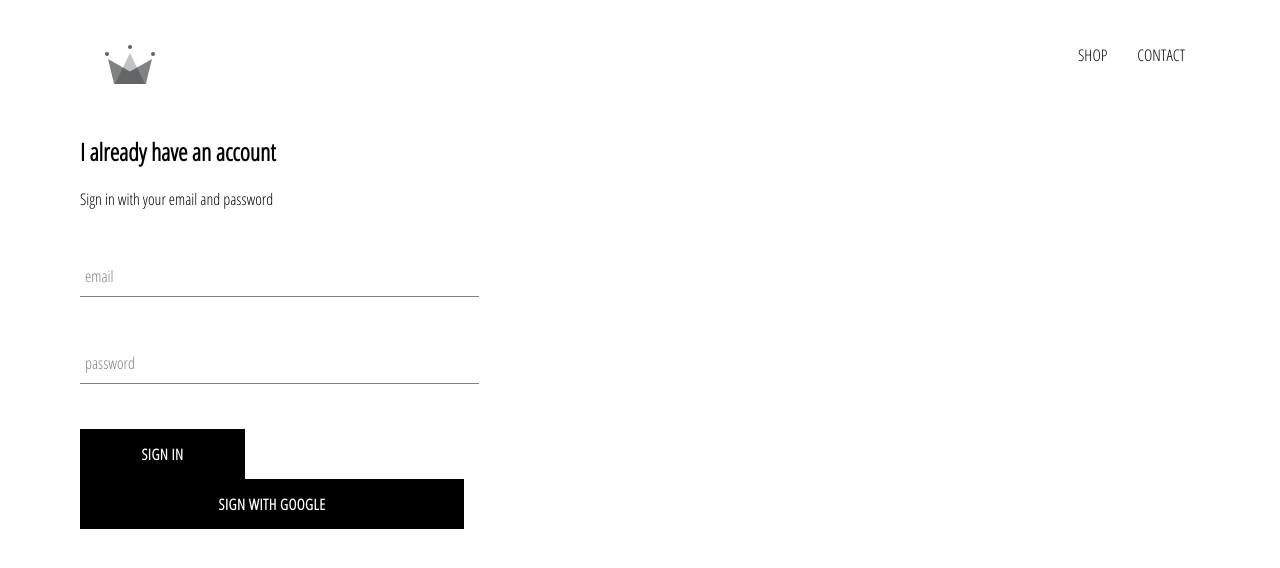
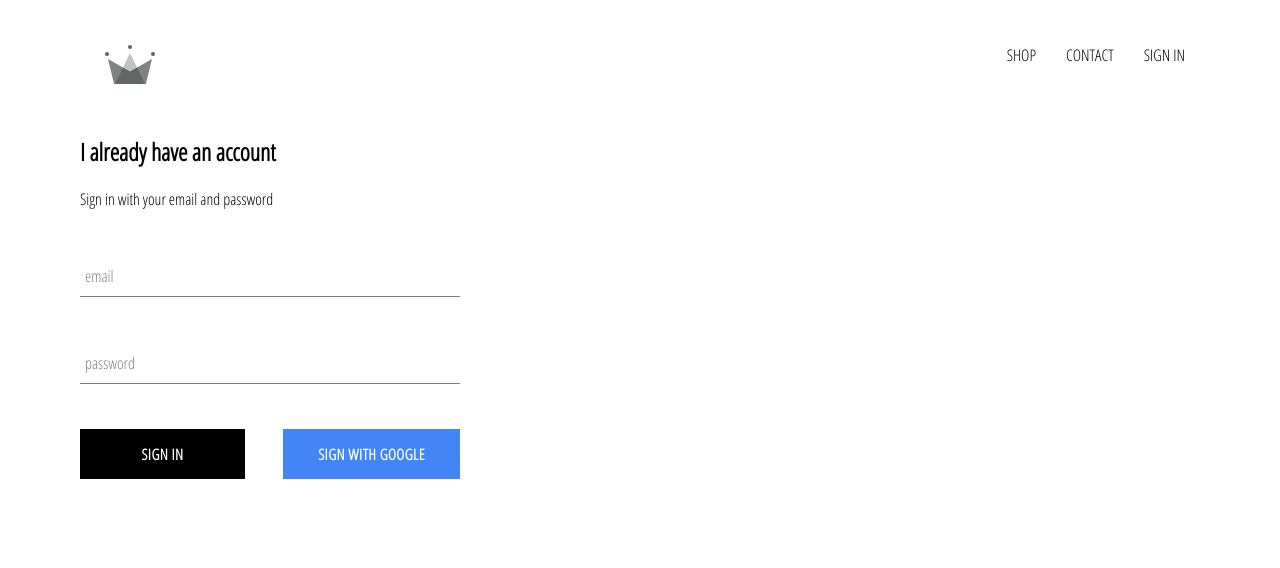
Before and after one commit to luisandia/react-examples-2, a React (Create React App) app in the folder shopping-cart/: page /signin in a window 1280 px wide. Shown: the top 568 px of the page. Built offline with nearby package versions, Linux system fonts and the light colour scheme; no server answers.

Commit message:
Styling buttons and added signout

```diff
--- a/shopping-cart/src/App.css
+++ b/shopping-cart/src/App.css
@@ -6,3 +6,7 @@
   text-decoration: none;
   color: black;
 }
+
+* {
+  box-sizing: border-box;
+}
--- a/shopping-cart/src/App.tsx
+++ b/shopping-cart/src/App.tsx
@@ -12,12 +12,10 @@
   if (initializing) {
     return <div>Loading</div>;
   }
-  console.log(user);
-  console.log(process.env);
 
   return (
     <div>
-      <Header />
+      <Header user={user} />
       <Switch>
         <Route exact path="/" component={HomePage} />
         <Route path="/shop" component={ShopPage} />
--- a/shopping-cart/src/components/CustomButtom/CustomButtom.tsx
+++ b/shopping-cart/src/components/CustomButtom/CustomButtom.tsx
@@ -7,11 +7,19 @@
     HTMLButtonElement
   > {
   children: React.ReactNode;
+  isGoogleSignIn?: boolean;
 }
 
-export const CustomButtom: React.FC<Props> = ({ children, ...otherProps }) => {
+export const CustomButtom: React.FC<Props> = ({
+  children,
+  isGoogleSignIn,
+  ...otherProps
+}) => {
   return (
-    <button className="custom-button" {...otherProps}>
+    <button
+      className={`${isGoogleSignIn ? "google-sign-in" : ""} custom-button`}
+      {...otherProps}
+    >
       {children}
     </button>
   );
--- a/shopping-cart/src/components/CustomButtom/custom-buttom.styles.scss
+++ b/shopping-cart/src/components/CustomButtom/custom-buttom.styles.scss
@@ -19,4 +19,15 @@
     color: black;
     border: 1px solid black;
   }
+
+  &.google-sign-in {
+    background-color: #4285f4;
+    color: white;
+
+    &:hover {
+      background-color: #357ae8;
+      border: none;
+      border: 1px solid black;
+    }
+  }
 }
--- a/shopping-cart/src/components/Header/Header.tsx
+++ b/shopping-cart/src/components/Header/Header.tsx
@@ -3,10 +3,13 @@
 import { ReactComponent as Logo } from "../../assets/crown.svg";
 
 import "./header.styles.scss";
+import { auth } from "../../firebase/firebase.utils";
 
-interface Props {}
+interface Props {
+  user: firebase.User | null;
+}
 
-export const Header: React.FC<Props> = (props) => {
+export const Header: React.FC<Props> = ({ user }) => {
   return (
     <div className="header">
       <Link className="logo-container" to="/">
@@ -20,6 +23,15 @@
         <Link className="option" to="shop">
           CONTACT
         </Link>
+        {user ? (
+          <div className="option" onClick={() => auth.signOut()}>
+            SIGN OUT
+          </div>
+        ) : (
+          <Link className="option" to="/signin">
+            SIGN IN
+          </Link>
+        )}
       </div>
     </div>
   );
--- a/shopping-cart/src/components/Header/header.styles.scss
+++ b/shopping-cart/src/components/Header/header.styles.scss
@@ -20,6 +20,7 @@
 
     .option {
       padding: 10px 15px;
+      cursor: pointer;
     }
   }
 }
--- a/shopping-cart/src/components/SignIn/SignIn.tsx
+++ b/shopping-cart/src/components/SignIn/SignIn.tsx
@@ -47,9 +47,13 @@
           label="password"
           required
         />
-        <CustomButton type="submit"> Sign in </CustomButton>
+        <div className="buttons">
+          <CustomButton type="submit"> Sign in </CustomButton>
+          <CustomButton onClick={signInWithGoogle} isGoogleSignIn>
+            Sign with google
+          </CustomButton>
+        </div>
       </form>
-      <CustomButton onClick={signInWithGoogle}> Sign with google </CustomButton>
     </div>
   );
 };
--- a/shopping-cart/src/components/SignIn/sign-in.styles.scss
+++ b/shopping-cart/src/components/SignIn/sign-in.styles.scss
@@ -1,5 +1,13 @@
 .sign-in {
-  width: 30vw;
+  width: 380px;
   display: flex;
   flex-direction: column;
+
+  .title {
+    margin: 10px 0;
+  }
+  .buttons {
+    display: flex;
+    justify-content: space-between;
+  }
 }
```
Also changed, not shown: 1 other file (tests, documents, lock files or other folders).
